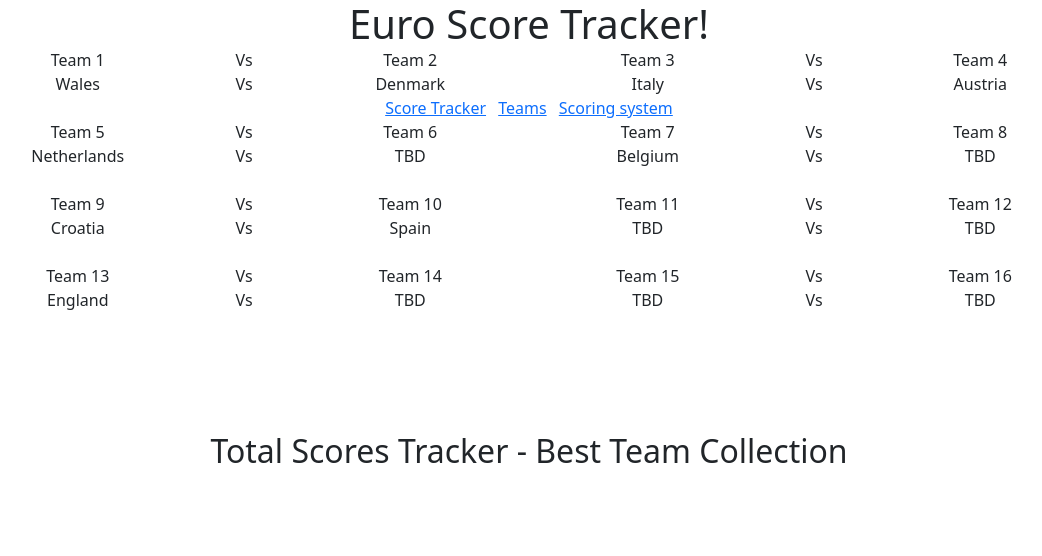
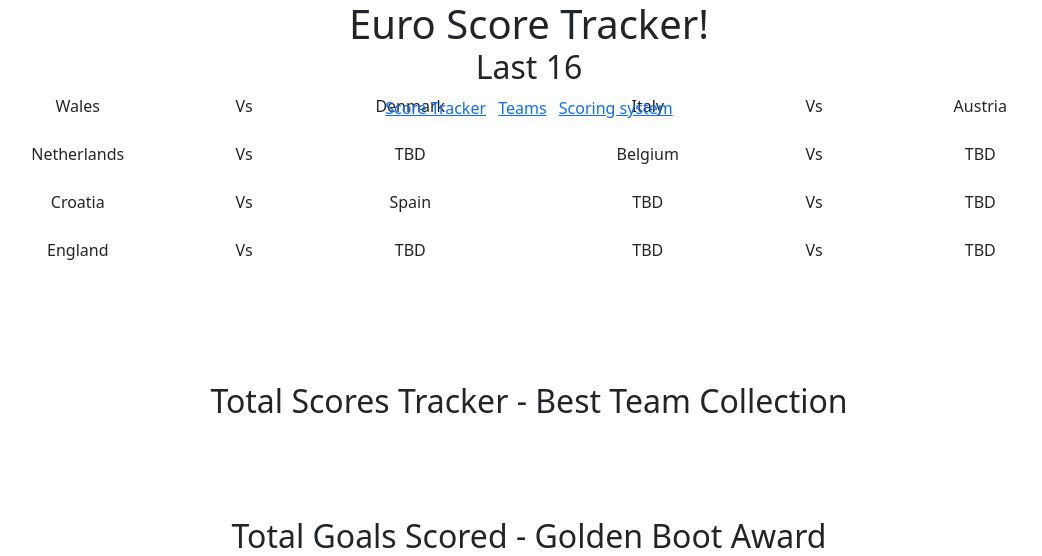
Before and after one commit to cgpalmer/euro_21, a Django app: page / in a window 1280 px wide. Shown: the top 556 px of the page, without its empty margins (111-1153 px from the left). Run offline with Django 3.2, Linux system fonts and the light colour scheme; data that the repository does not hold is empty; some libraries are stand-ins or nearby versions.

Commit message:
Adding in a title.

```diff
--- a/home/templates/home/index.html
+++ b/home/templates/home/index.html
@@ -16,11 +16,9 @@
 
     <div class="container">
         <div class="row my-5 padding_buffer text-center">
+            <h2>Last 16</h2>
             <div class="col-12 col-lg-6">
                 <div class="row  mb-4">
-                    <div class="col-5">Team 1</div>
-                    <div class="col-2">Vs</div>
-                    <div class="col-5">Team 2</div>
                     <div class="col-5">Wales</div>
                     <div class="col-2">Vs</div>
                     <div class="col-5">Denmark</div>
@@ -28,9 +26,6 @@
             </div>
             <div class="col-12 col-lg-6">
                 <div class="row mb-4 ">
-                    <div class="col-5">Team 3</div>
-                    <div class="col-2">Vs</div>
-                    <div class="col-5">Team 4</div>
                     <div class="col-5">Italy</div>
                     <div class="col-2">Vs</div>
                     <div class="col-5">Austria</div>
@@ -38,9 +33,6 @@
             </div>
             <div class="col-12 col-lg-6">
                 <div class="row mb-4">
-                    <div class="col-5">Team 5</div>
-                    <div class="col-2">Vs</div>
-                    <div class="col-5">Team 6</div>
                     <div class="col-5">Netherlands</div>
                     <div class="col-2">Vs</div>
                     <div class="col-5">TBD</div>
@@ -48,9 +40,6 @@
             </div>
             <div class="col-12 col-lg-6">
                 <div class="row mb-4">
-                    <div class="col-5">Team 7</div>
-                    <div class="col-2">Vs</div>
-                    <div class="col-5">Team 8</div>
                     <div class="col-5">Belgium</div>
                     <div class="col-2">Vs</div>
                     <div class="col-5">TBD</div>
@@ -58,9 +47,6 @@
             </div>
             <div class="col-12 col-lg-6">
                 <div class="row mb-4">
-                    <div class="col-5">Team 9</div>
-                    <div class="col-2">Vs</div>
-                    <div class="col-5">Team 10</div>
                     <div class="col-5">Croatia</div>
                     <div class="col-2">Vs</div>
                     <div class="col-5">Spain</div>
@@ -68,9 +54,6 @@
             </div>
             <div class="col-12 col-lg-6">
                 <div class="row mb-4">
-                    <div class="col-5">Team 11</div>
-                    <div class="col-2">Vs</div>
-                    <div class="col-5">Team 12</div>
                     <div class="col-5">TBD</div>
                     <div class="col-2">Vs</div>
                     <div class="col-5">TBD</div>
@@ -78,9 +61,6 @@
             </div>
             <div class="col-12 col-lg-6">
                 <div class="row mb-4">
-                    <div class="col-5">Team 13</div>
-                    <div class="col-2">Vs</div>
-                    <div class="col-5">Team 14</div>
                     <div class="col-5">England</div>
                     <div class="col-2">Vs</div>
                     <div class="col-5">TBD</div>
@@ -88,9 +68,6 @@
             </div>
             <div class="col-12 col-lg-6">
                 <div class="row mb-4">
-                    <div class="col-5">Team 15</div>
-                    <div class="col-2">Vs</div>
-                    <div class="col-5">Team 16</div>
                     <div class="col-5">TBD</div>
                     <div class="col-2">Vs</div>
                     <div class="col-5">TBD</div>
```
